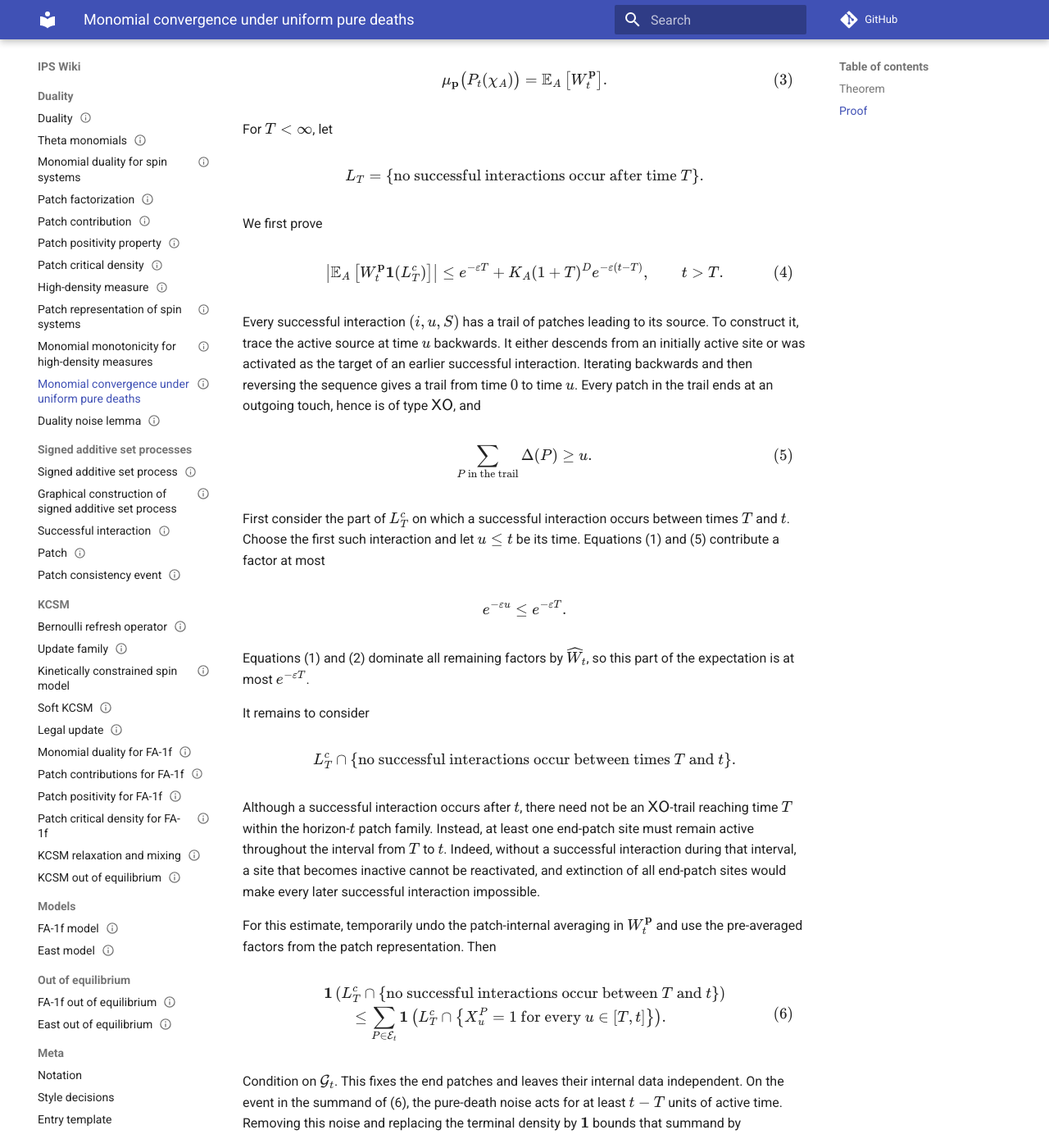
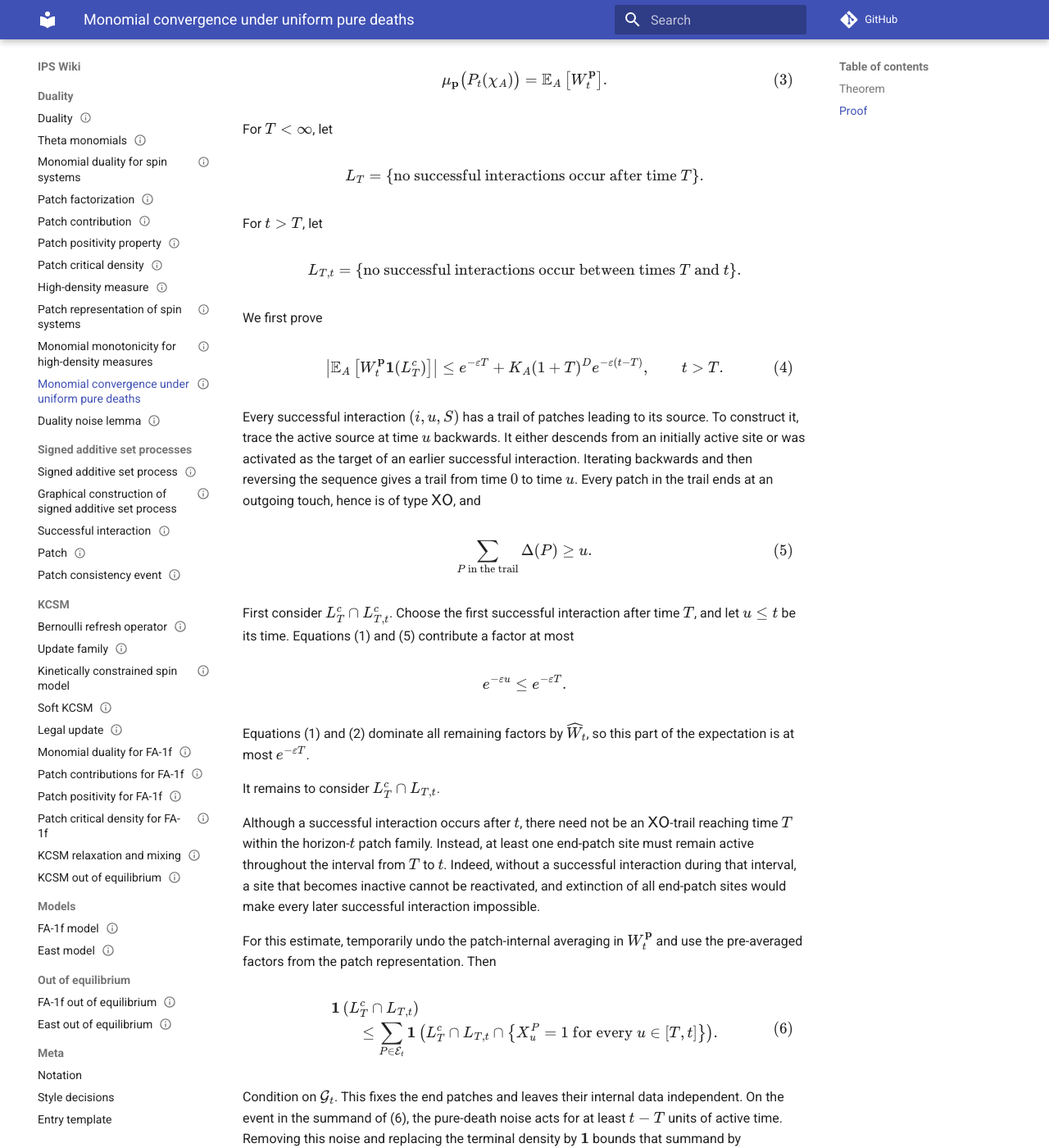
Before and after one commit to maciejgluchowski86-beep/ips-wiki, an MkDocs documentation site: the page built from docs/entries/monomial-convergence-under-uniform-pure-deaths.md, in a window 1280 px wide and 1400 px high, scrolled down 2550 px. Shown: the whole window at 82% size. Built offline with MkDocs 1.6.1 and Material for MkDocs 9.7.7, drawn with Linux system fonts in a browser that asks for light colours; comment, search, counter and statistics services are not loaded; some of the changed text lies outside the part shown.

Commit message:
Name the finite no-interaction event

```diff
--- a/docs/entries/monomial-convergence-under-uniform-pure-deaths.md
+++ b/docs/entries/monomial-convergence-under-uniform-pure-deaths.md
@@ -165,6 +165,16 @@ L_T
 \right\}.
 $$
 
+For \(t>T\), let
+
+$$
+L_{T,t}
+=
+\left\{
+\text{no successful interactions occur between times }T\text{ and }t
+\right\}.
+$$
+
 We first prove
 
 $$
@@ -188,7 +198,7 @@ $$
 \tag{5}
 $$
 
-First consider the part of \(L_T^c\) on which a successful interaction occurs between times \(T\) and \(t\). Choose the first such interaction and let \(u\le t\) be its time. Equations (1) and (5) contribute a factor at most
+First consider \(L_T^c\cap L_{T,t}^c\). Choose the first successful interaction after time \(T\), and let \(u\le t\) be its time. Equations (1) and (5) contribute a factor at most
 
 $$
 e^{-\varepsilon u}
@@ -198,15 +208,7 @@ $$
 
 Equations (1) and (2) dominate all remaining factors by \(\widehat W_t\), so this part of the expectation is at most \(e^{-\varepsilon T}\).
 
-It remains to consider
-
-$$
-L_T^c
-\cap
-\left\{
-\text{no successful interactions occur between times }T\text{ and }t
-\right\}.
-$$
+It remains to consider \(L_T^c\cap L_{T,t}\).
 
 Although a successful interaction occurs after \(t\), there need not be an \(\mathsf{XO}\)-trail reaching time \(T\) within the horizon-\(t\) patch family. Instead, at least one end-patch site must remain active throughout the interval from \(T\) to \(t\). Indeed, without a successful interaction during that interval, a site that becomes inactive cannot be reactivated, and extinction of all end-patch sites would make every later successful interaction impossible.
 
@@ -215,17 +217,13 @@ For this estimate, temporarily undo the patch-internal averaging in \(W_t^{\math
 $$
 \begin{aligned}
 &\ind\left(
-L_T^c
-\cap
-\left\{
-\text{no successful interactions occur between }T\text{ and }t
-\right\}
+L_T^c\cap L_{T,t}
 \right)
 \\
 &\qquad\le
 \sum_{P\in\mathcal E_t}
 \ind\left(
-L_T^c
+L_T^c\cap L_{T,t}
 \cap
 \left\{
 X_u^P=1
@@ -242,7 +240,7 @@ $$
 e^{-\varepsilon(t-T)}\widehat W_t.
 $$
 
-On the event that there are no successful interactions between \(T\) and \(t\), the end-patch sites at time \(t\) are the end-patch sites at time \(T\). Finite spread of information on a polynomial-growth lattice gives the marked comparison estimate
+On \(L_{T,t}\), the end-patch sites at time \(t\) are the end-patch sites at time \(T\). Finite spread of information on a polynomial-growth lattice gives the marked comparison estimate
 
 $$
 \mathbb E_A\left[
```
